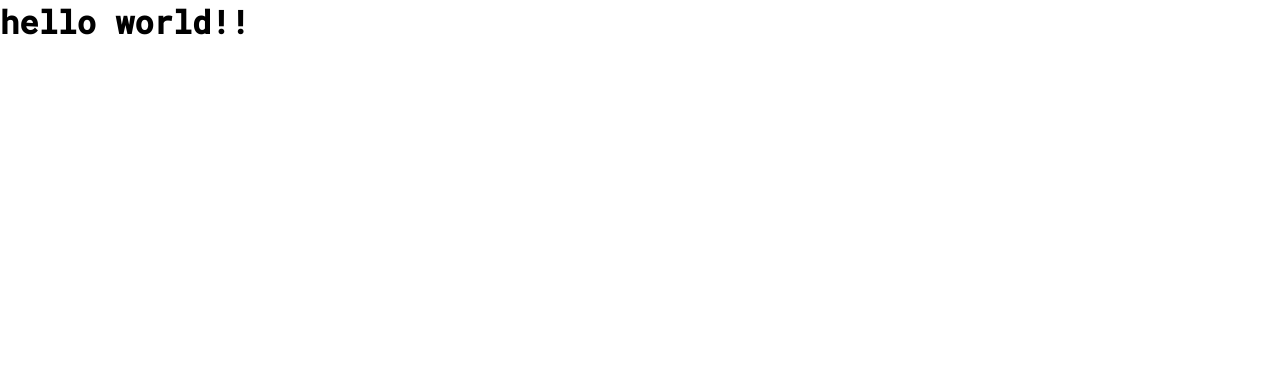
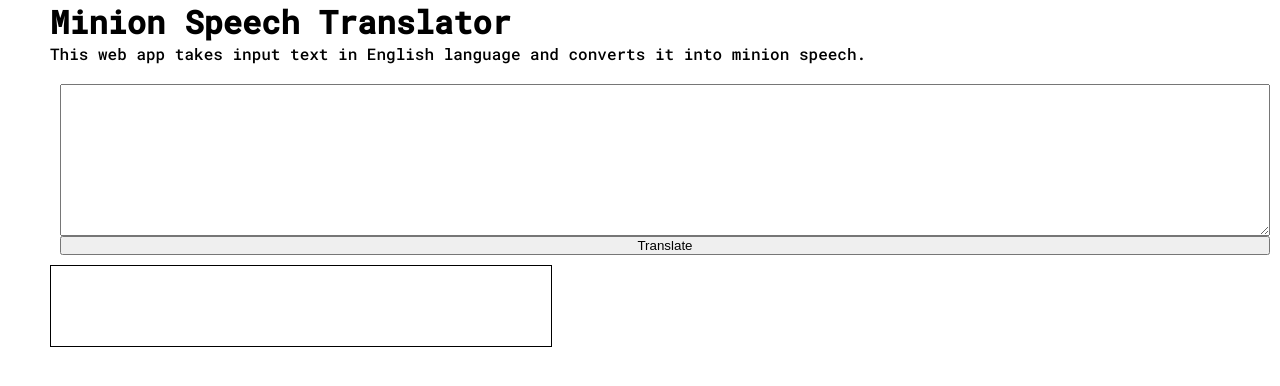
Before and after one commit to akhilkatti/minion-talk, a plain HTML site: page index.html in a window 1280 px wide. Drawn offline with Linux system fonts and the light colour scheme.

Commit message:
completed skeleton UI

```diff
--- a/index.html
+++ b/index.html
@@ -11,6 +11,18 @@
 
 </head>
 <body>
-    <h1>hello world!!</h1>
+    <div class="header">
+        <h1>Minion Speech Translator</h1>
+        <p>This web app takes input text in English language and converts it into minion speech.</p>
+    </div>
+    <div class="main">
+        <textarea name="eng-input" id="eng-input" cols="30" rows="10"></textarea>
+        <button id="btn-submit">Translate</button>
+    </div>
+
+    <div id="output"></div>
+
+    <script src="app.js"></script>
+
 </body>
 </html>
--- a/main.css
+++ b/main.css
@@ -4,4 +4,32 @@
 }
 body {
     font-family: 'Roboto Mono', monospace;
+    margin-left: 50px;
 }
+
+.header {
+    width: 80%;
+    /* height: 80px; */
+    margin-bottom: 10px;
+}
+.main{
+    padding: 10px;
+    display: flex;
+    flex-direction: column;
+    /* justify-content: center;
+    align-items: center; */
+}
+
+.main textarea {
+
+}
+
+.main button {
+
+}
+
+#output {
+    border: 1px solid black;
+    width: 500px;
+    height: 10vh;
+}
```
